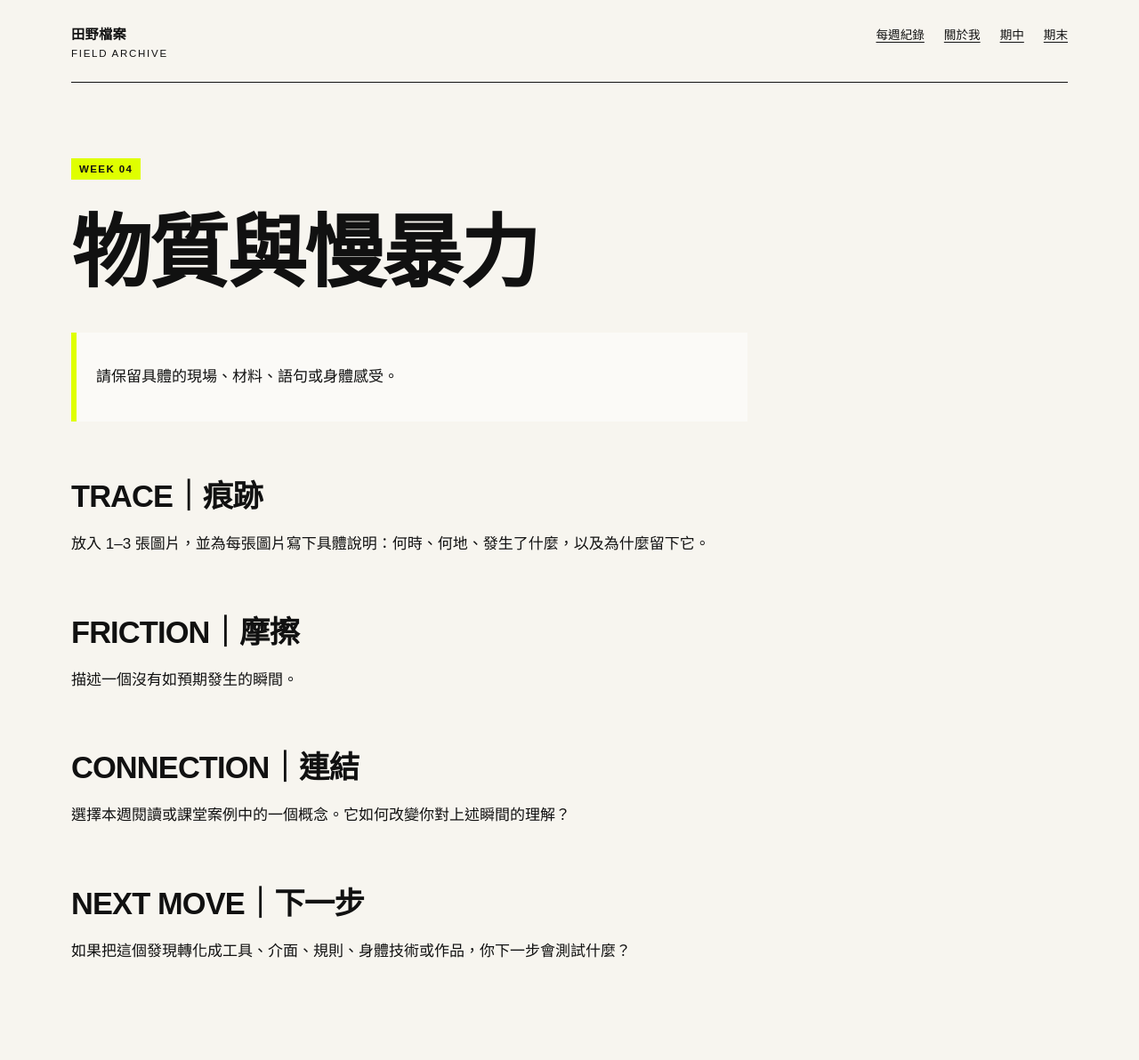
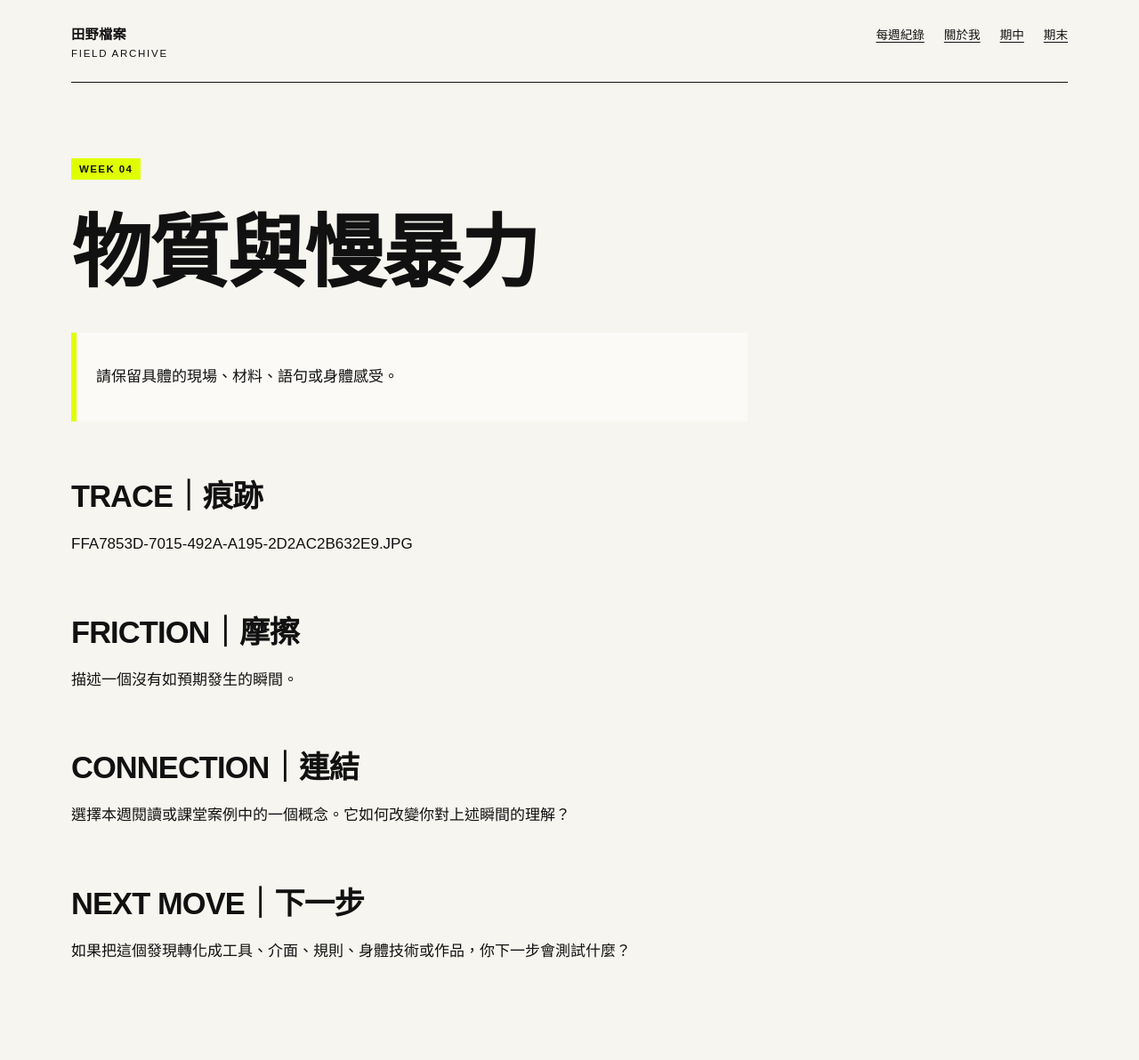
Before and after one commit to yunhanchan/fieldworkarchive, a Jekyll site: the page built from weeks/week-04.md, in a window 1280 px wide. Shown: the whole page at 89% size. Built offline with Jekyll 4.4.1, drawn with Linux system fonts in a browser that asks for light colours.

Commit message:
Update week-04.md

```diff
--- a/weeks/week-04.md
+++ b/weeks/week-04.md
@@ -11,7 +11,8 @@ permalink: /weeks/week-04/
 
 ## TRACE｜痕跡
 
-放入 1–3 張圖片，並為每張圖片寫下具體說明：何時、何地、發生了什麼，以及為什麼留下它。
+FFA7853D-7015-492A-A195-2D2AC2B632E9.JPG
+
 
 ## FRICTION｜摩擦
 
```
